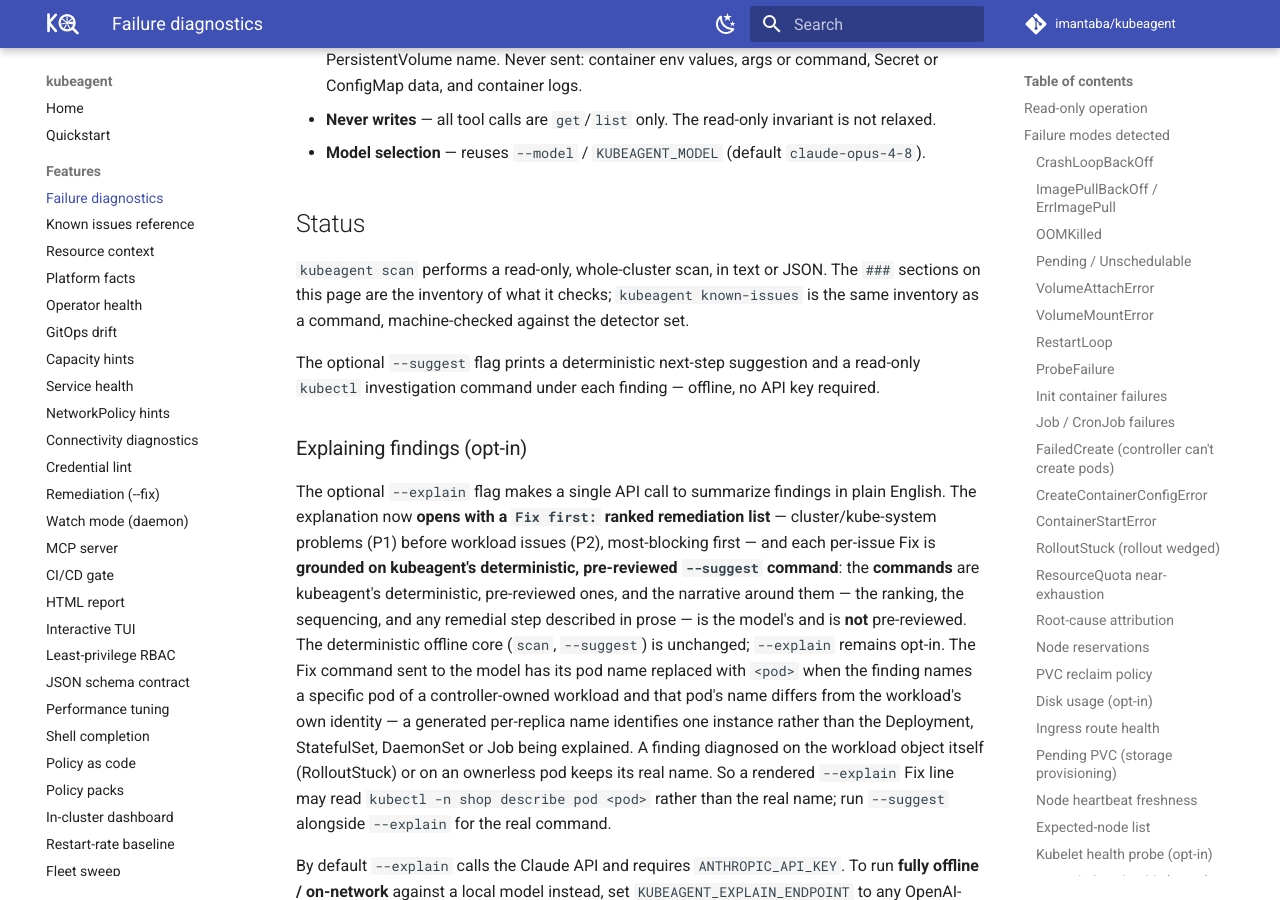
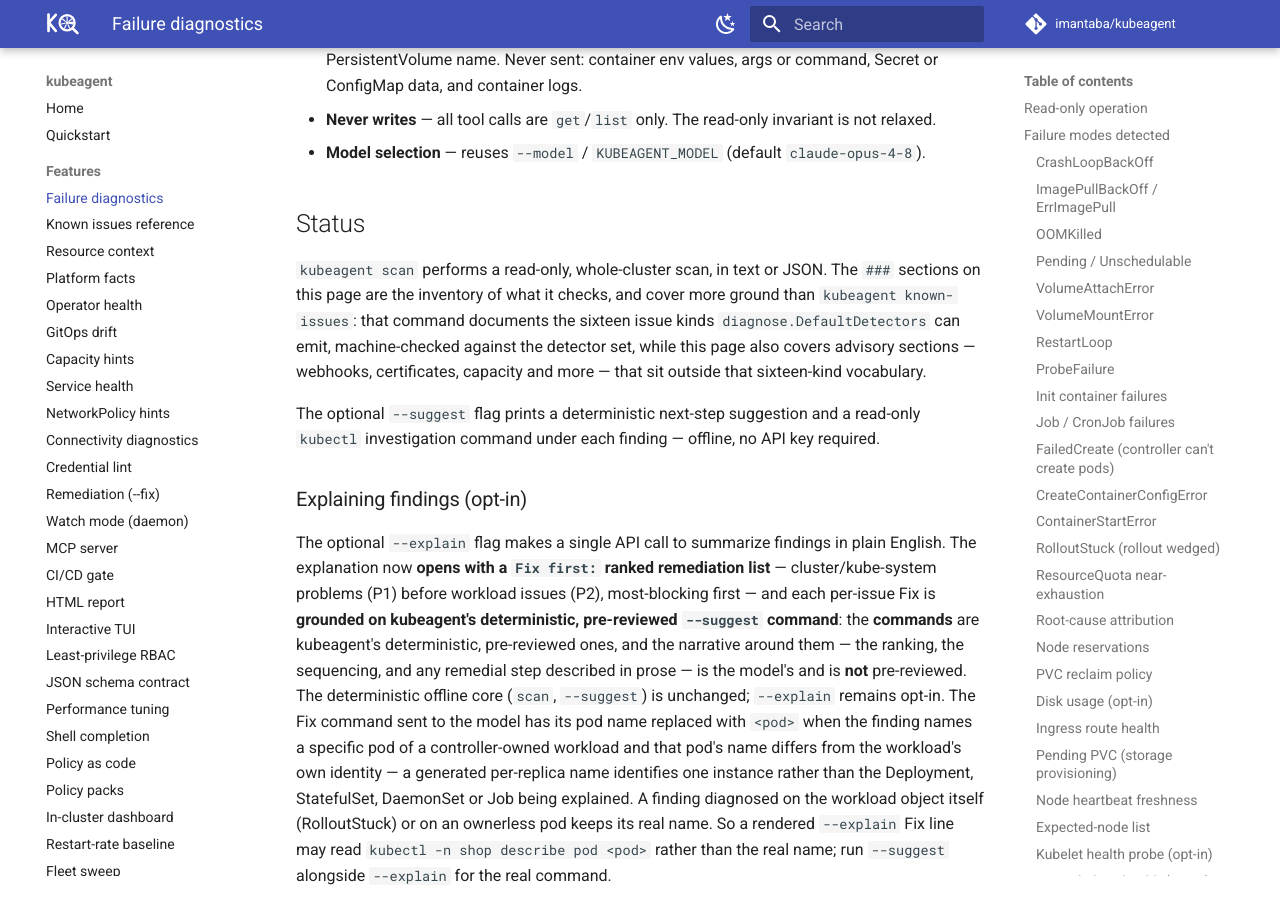
Before and after one commit to imantaba/kubeagent, an MkDocs documentation site: the page built from website/docs/features/diagnostics.md, in a window 1280 px wide and 900 px high, scrolled down 27498 px. Built offline with MkDocs 1.6.1 and Material for MkDocs 9.7.7, drawn with Linux system fonts in a browser that asks for light colours; comment, search, counter and statistics services are not loaded.

Commit message:
docs(diagnostics): retract the same-inventory claim for known-issues
known-issues documents sixteen Finding kinds; this page's forty ### sections
also cover advisory checks — webhooks, certificates, capacity and more —
that are not part of that vocabulary. The machine-checked claim itself
still holds and stays.

Signed-off-by: imantaba <itn.taba@gmail.com>

```diff
--- a/website/docs/features/diagnostics.md
+++ b/website/docs/features/diagnostics.md
@@ -1283,9 +1283,12 @@ answer.
 ## Status
 
 `kubeagent scan` performs a read-only, whole-cluster scan, in text or JSON.
-The `###` sections on this page are the inventory of what it checks;
-`kubeagent known-issues` is the same inventory as a command, machine-checked
-against the detector set.
+The `###` sections on this page are the inventory of what it checks, and
+cover more ground than `kubeagent known-issues`: that command documents the
+sixteen issue kinds `diagnose.DefaultDetectors` can emit, machine-checked
+against the detector set, while this page also covers advisory sections —
+webhooks, certificates, capacity and more — that sit outside that
+sixteen-kind vocabulary.
 
 The optional `--suggest` flag prints a deterministic next-step suggestion and
 a read-only `kubectl` investigation command under each finding — offline, no
```
